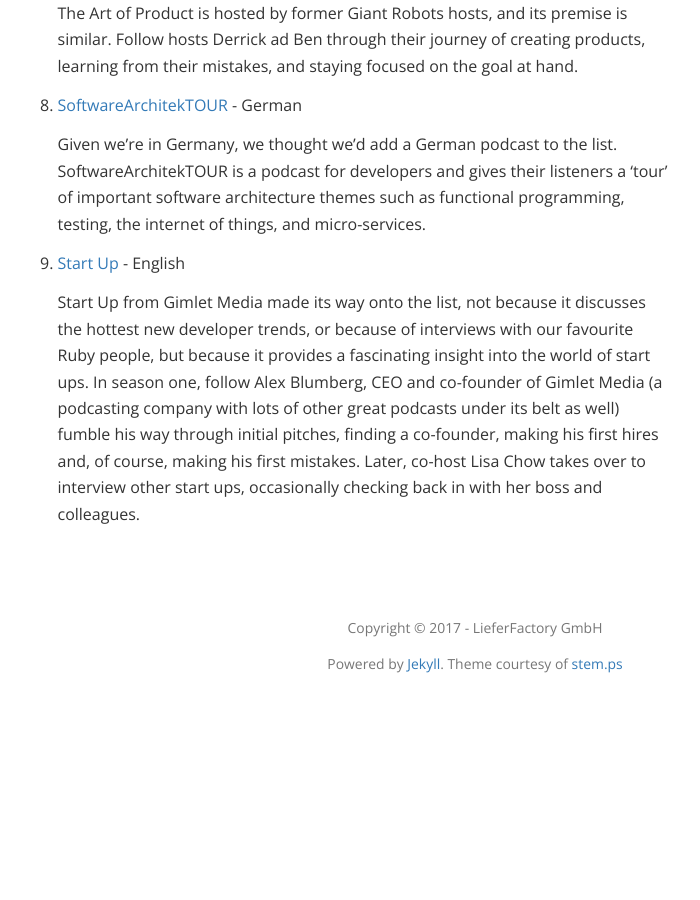
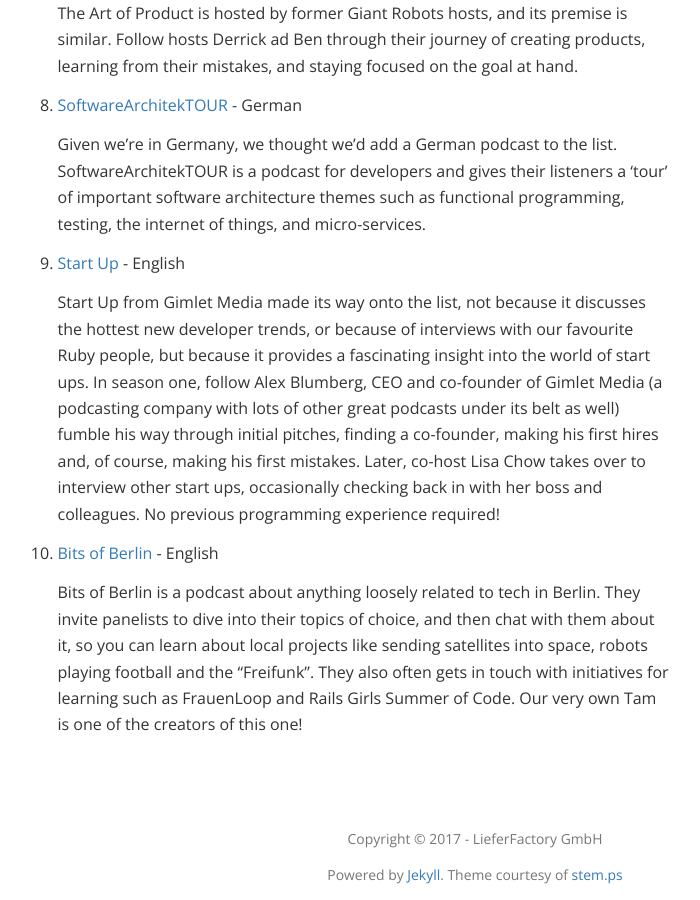
Before and after one commit to liefery-it-legacy/blog, a Jekyll site: the page built from _posts/2017-07-19-favourite-podcasts.md, in a window 1280 px wide and 900 px high, scrolled down 1689 px. Shown: the whole window, without its empty margins (165-865 px from the left). Built offline with Jekyll 4.4.1, drawn with Linux system fonts in a browser that asks for light colours; nearby versions of some CDN libraries; comment, search, counter and statistics services are not loaded; before the commit the page ends 2378 px from its top, so only the background shows below that.

Commit message:
add bits of berlin

```diff
--- a/_posts/2017-07-19-favourite-podcasts.md
+++ b/_posts/2017-07-19-favourite-podcasts.md
@@ -43,4 +43,8 @@ So here are our picks. Let us know if you agree or suggest your own in the comme
 
 9. [Start Up](https://gimletmedia.com/startup/) - English
 
-   Start Up from Gimlet Media made its way onto the list, not because it discusses the hottest new developer trends, or because of interviews with our favourite Ruby people, but because it provides a fascinating insight into the world of start ups. In season one, follow Alex Blumberg, CEO and co-founder of Gimlet Media (a podcasting company with lots of other great podcasts under its belt as well) fumble his way through initial pitches, finding a co-founder, making his first hires and, of course, making his first mistakes. Later, co-host Lisa Chow takes over to interview other start ups, occasionally checking back in with her boss and colleagues.
+   Start Up from Gimlet Media made its way onto the list, not because it discusses the hottest new developer trends, or because of interviews with our favourite Ruby people, but because it provides a fascinating insight into the world of start ups. In season one, follow Alex Blumberg, CEO and co-founder of Gimlet Media (a podcasting company with lots of other great podcasts under its belt as well) fumble his way through initial pitches, finding a co-founder, making his first hires and, of course, making his first mistakes. Later, co-host Lisa Chow takes over to interview other start ups, occasionally checking back in with her boss and colleagues. No previous programming experience required!
+
+1. [Bits of Berlin](http://bitsofberlin.org/) - English
+
+   Bits of Berlin is a podcast about anything loosely related to tech in Berlin. They invite panelists to dive into their topics of choice, and then chat with them about it, so you can learn about local projects like sending satellites into space, robots playing football and the "Freifunk". They also often gets in touch with initiatives for learning such as FrauenLoop and Rails Girls Summer of Code. Our very own Tam is one of the creators of this one!
```
